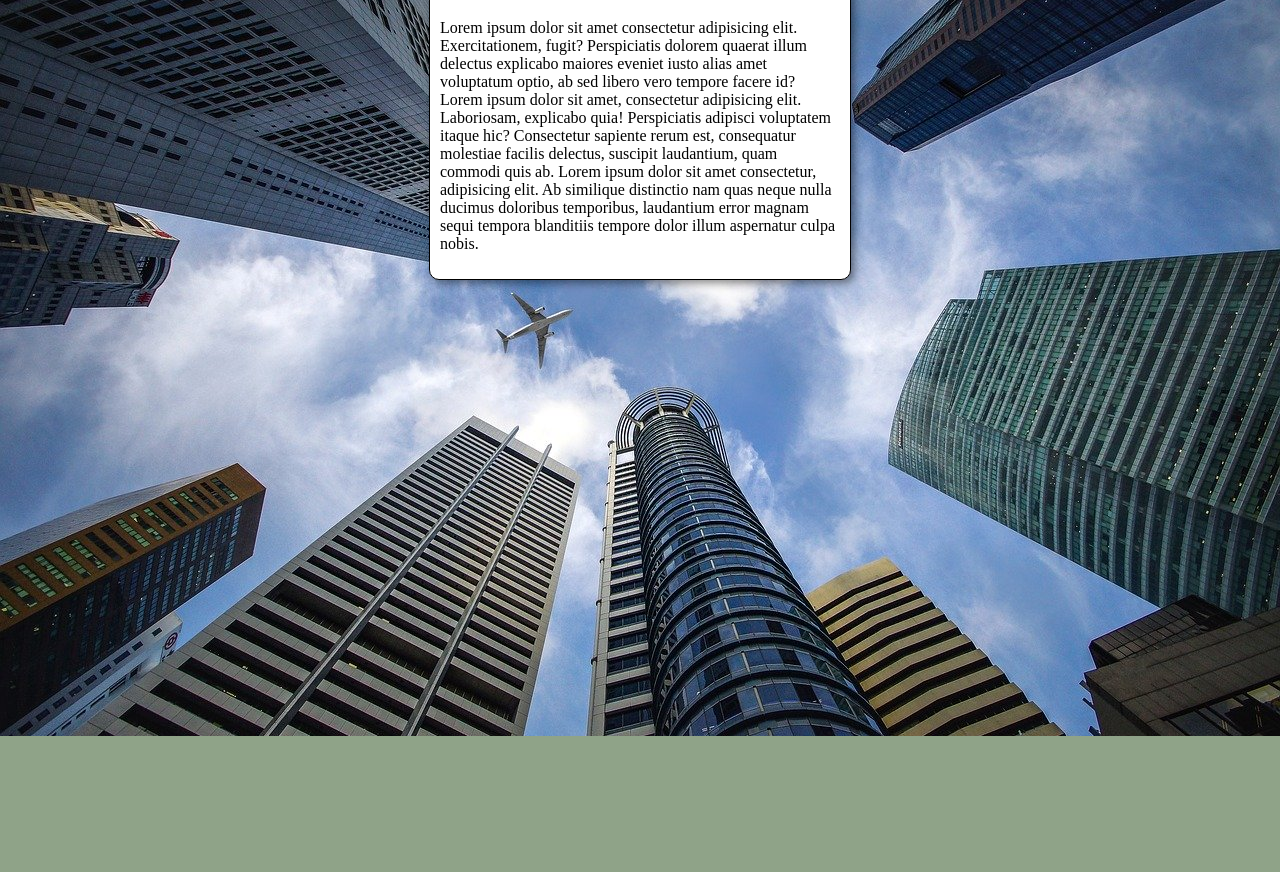
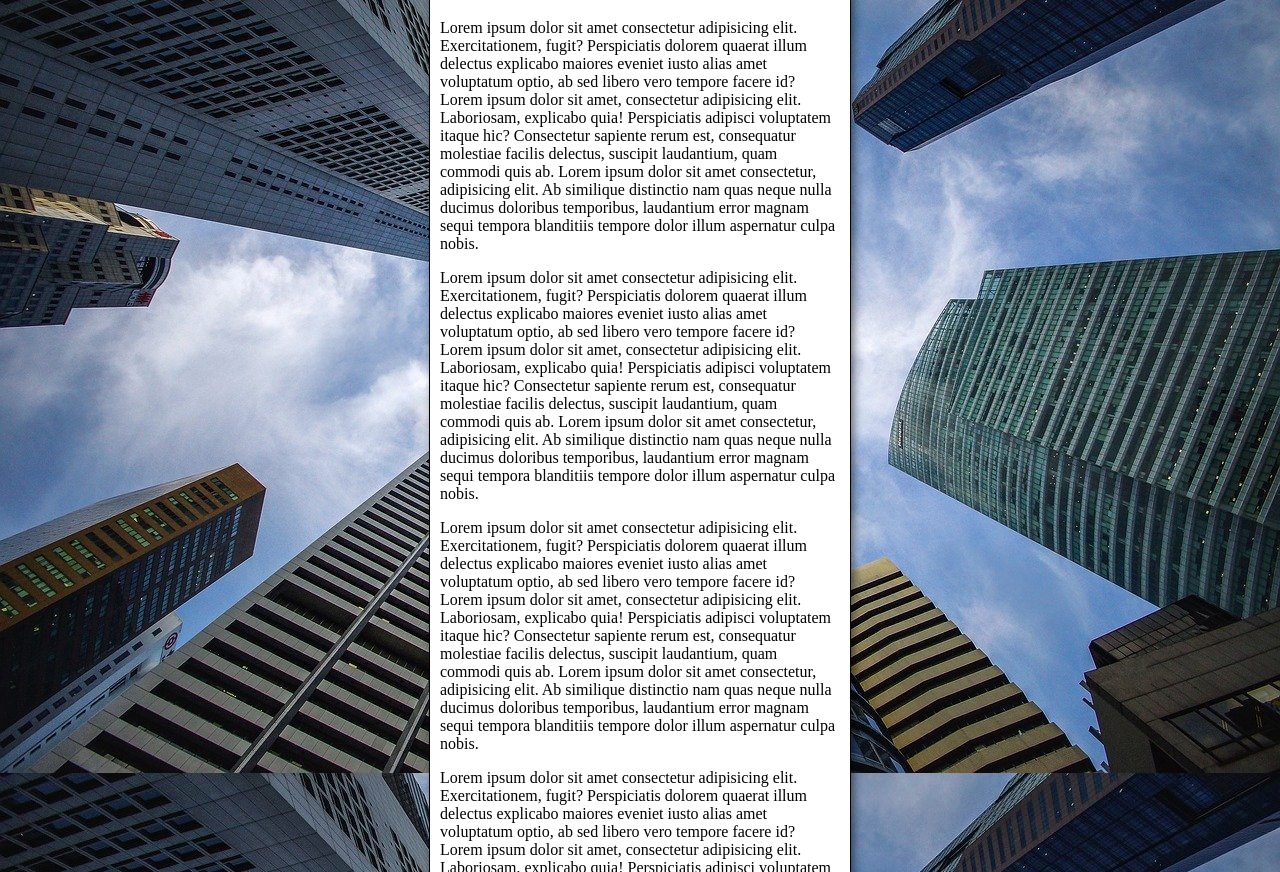
Before and after one commit to Davidalves123/html-css, a plain HTML site: page exercicios/ex022/fundo006.html in a window 1280 px wide. Shown: the part 80-952 px from the top of the page. Before the commit the page ends 816 px from the top, so only its background shows below. Drawn offline with Linux system fonts and the light colour scheme.

Commit message:
adicionando tags css no exercício 22

```diff
--- a/exercicios/ex022/fundo006.html
+++ b/exercicios/ex022/fundo006.html
@@ -7,16 +7,25 @@
     <style>
         body{
             height: 100vh;
-            background-color: rgb(143, 163, 136);
+            /*background-color: rgb(143, 163, 136);
             background-image: url('imagens/wallpaper002.jpg');
             background-position: center top;
             background-repeat: no-repeat;
+            background-size: cover;
+            background-attachment: fixed;*/
+
+            /*shorthand - background
+                color > image > position > repeat > [size] > attachment
+            */
+
+            background: black url('imagens/wallpaper002.jpg') center center no-repeat fixed;
+
             background-size: cover;
         }
 
         main{
             background-color: white;
-            width: 400px;
+            max-width: 400px;
             padding: 10px;
             margin: auto;
             border: 1px solid black;
@@ -29,6 +38,9 @@
     <main>
         <h1>Teste de imagem de Fundo</h1>
         <p>Lorem ipsum dolor sit amet consectetur adipisicing elit. Exercitationem, fugit? Perspiciatis dolorem quaerat illum delectus explicabo maiores eveniet iusto alias amet voluptatum optio, ab sed libero vero tempore facere id? Lorem ipsum dolor sit amet, consectetur adipisicing elit. Laboriosam, explicabo quia! Perspiciatis adipisci voluptatem itaque hic? Consectetur sapiente rerum est, consequatur molestiae facilis delectus, suscipit laudantium, quam commodi quis ab. Lorem ipsum dolor sit amet consectetur, adipisicing elit. Ab similique distinctio nam quas neque nulla ducimus doloribus temporibus, laudantium error magnam sequi tempora blanditiis tempore dolor illum aspernatur culpa nobis.</p>
+        <p>Lorem ipsum dolor sit amet consectetur adipisicing elit. Exercitationem, fugit? Perspiciatis dolorem quaerat illum delectus explicabo maiores eveniet iusto alias amet voluptatum optio, ab sed libero vero tempore facere id? Lorem ipsum dolor sit amet, consectetur adipisicing elit. Laboriosam, explicabo quia! Perspiciatis adipisci voluptatem itaque hic? Consectetur sapiente rerum est, consequatur molestiae facilis delectus, suscipit laudantium, quam commodi quis ab. Lorem ipsum dolor sit amet consectetur, adipisicing elit. Ab similique distinctio nam quas neque nulla ducimus doloribus temporibus, laudantium error magnam sequi tempora blanditiis tempore dolor illum aspernatur culpa nobis.</p>
+        <p>Lorem ipsum dolor sit amet consectetur adipisicing elit. Exercitationem, fugit? Perspiciatis dolorem quaerat illum delectus explicabo maiores eveniet iusto alias amet voluptatum optio, ab sed libero vero tempore facere id? Lorem ipsum dolor sit amet, consectetur adipisicing elit. Laboriosam, explicabo quia! Perspiciatis adipisci voluptatem itaque hic? Consectetur sapiente rerum est, consequatur molestiae facilis delectus, suscipit laudantium, quam commodi quis ab. Lorem ipsum dolor sit amet consectetur, adipisicing elit. Ab similique distinctio nam quas neque nulla ducimus doloribus temporibus, laudantium error magnam sequi tempora blanditiis tempore dolor illum aspernatur culpa nobis.</p>
+        <p>Lorem ipsum dolor sit amet consectetur adipisicing elit. Exercitationem, fugit? Perspiciatis dolorem quaerat illum delectus explicabo maiores eveniet iusto alias amet voluptatum optio, ab sed libero vero tempore facere id? Lorem ipsum dolor sit amet, consectetur adipisicing elit. Laboriosam, explicabo quia! Perspiciatis adipisci voluptatem itaque hic? Consectetur sapiente rerum est, consequatur molestiae facilis delectus, suscipit laudantium, quam commodi quis ab. Lorem ipsum dolor sit amet consectetur, adipisicing elit. Ab similique distinctio nam quas neque nulla ducimus doloribus temporibus, laudantium error magnam sequi tempora blanditiis tempore dolor illum aspernatur culpa nobis.</p>
     </main>
 </body>
 </html>
```
